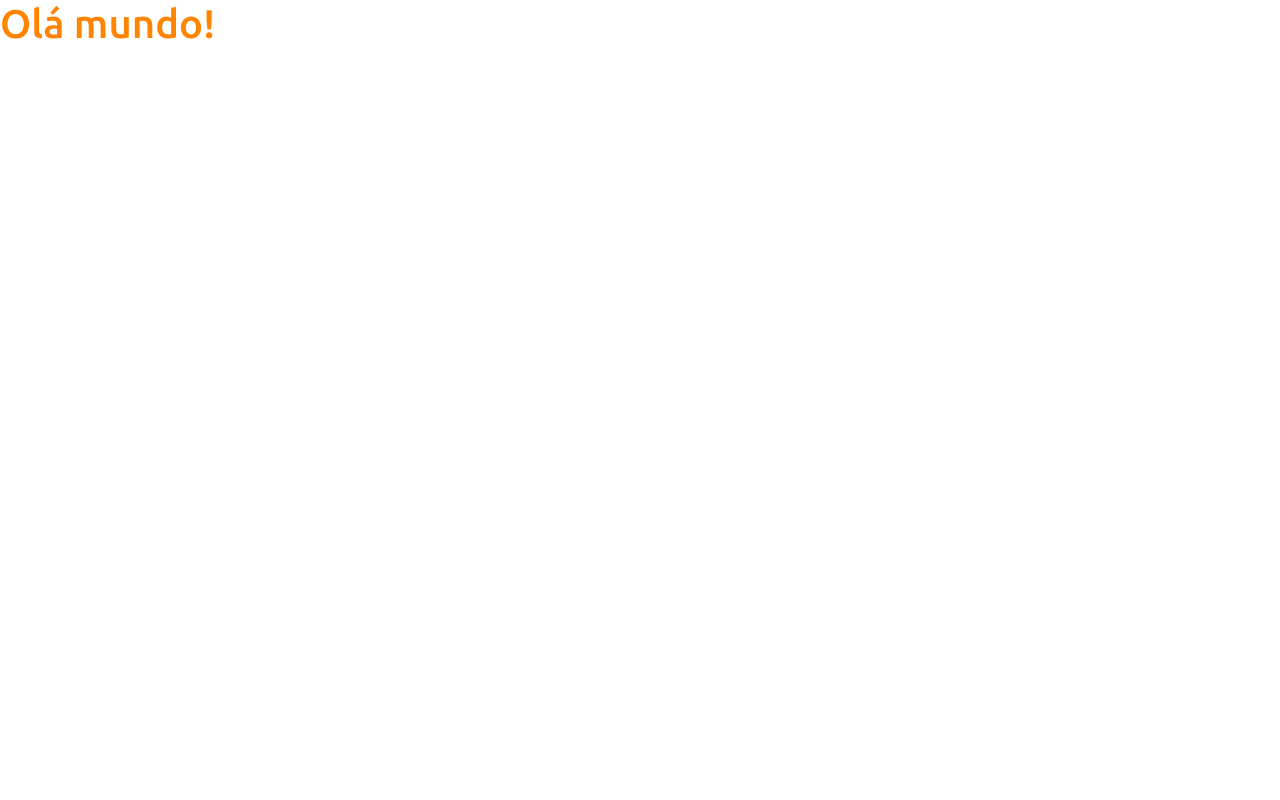
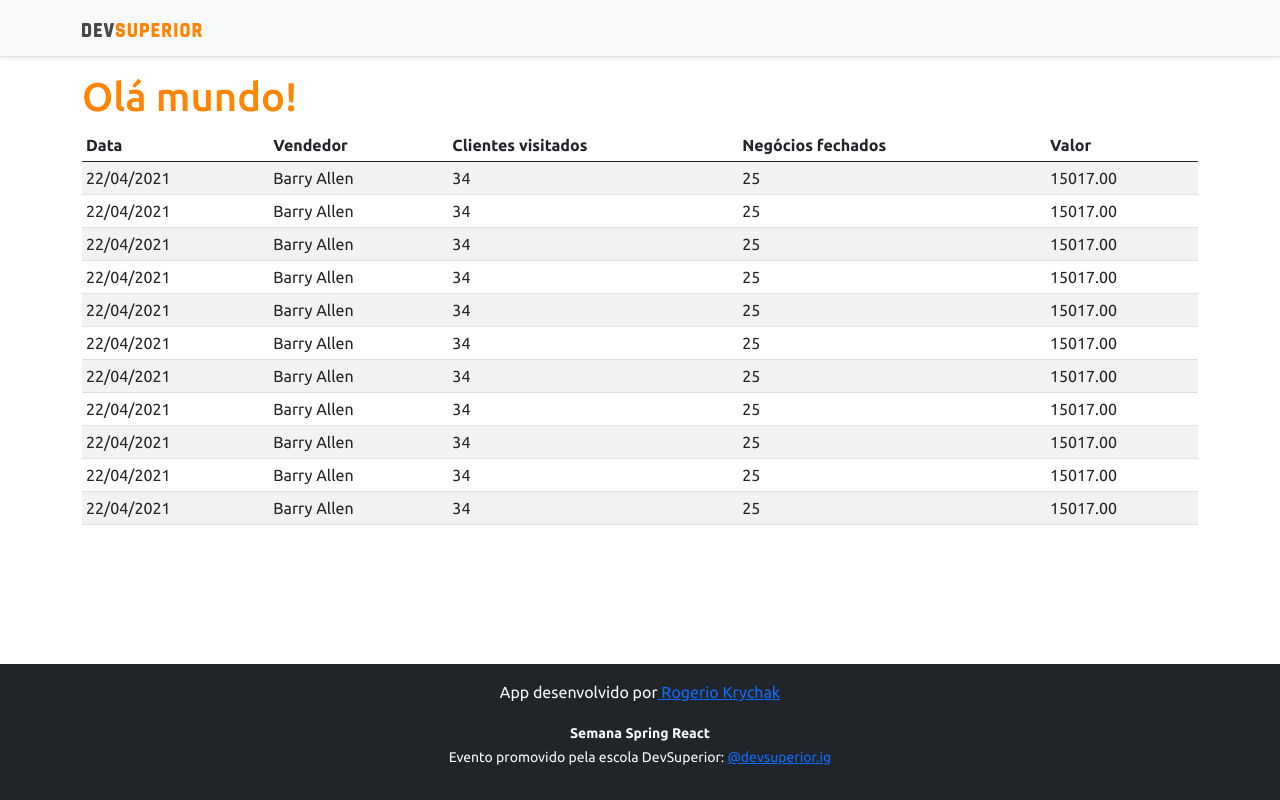
Before and after one commit to rogeriokrychak/projeto-sds3, a React (Create React App) app in the folder frontend/: page / in a window 1280 px wide. Built offline with nearby package versions, Linux system fonts and the light colour scheme.

Commit message:
Basic static components

```diff
--- a/frontend/src/App.tsx
+++ b/frontend/src/App.tsx
@@ -1,9 +1,18 @@
+import DataTable from "components/DataTable";
+import Footer from "components/Footer";
+import NavBar from "components/NavBar";
+
 function App() {
   return (
-    <div>
-      <h1 className="text-primary">Olá mundo!</h1>
-    </div>
+    <>
+      <NavBar />
+      <div className="container">
+        <h1 className="text-primary">Olá mundo!</h1>
+        <DataTable />
+      </div>
+      <Footer />
+    </>
   );
 }
-
+//USA SHIFT+ALT+F PARA FORMATAR,IDENTAR
 export default App;
--- /dev/null
+++ b/frontend/src/components/DataTable/index.tsx
@@ -0,0 +1,98 @@
+const DataTable = () => {
+    return (
+        <div className="table-responsive">
+            <table className="table table-striped table-sm">
+                <thead>
+                    <tr>
+                        <th>Data</th>
+                        <th>Vendedor</th>
+                        <th>Clientes visitados</th>
+                        <th>Negócios fechados</th>
+                        <th>Valor</th>
+                    </tr>
+                </thead>
+                <tbody>
+                    <tr>
+                        <td>22/04/2021</td>
+                        <td>Barry Allen</td>
+                        <td>34</td>
+                        <td>25</td>
+                        <td>15017.00</td>
+                    </tr>
+                    <tr>
+                        <td>22/04/2021</td>
+                        <td>Barry Allen</td>
+                        <td>34</td>
+                        <td>25</td>
+                        <td>15017.00</td>
+                    </tr>
+                    <tr>
+                        <td>22/04/2021</td>
+                        <td>Barry Allen</td>
+                        <td>34</td>
+                        <td>25</td>
+                        <td>15017.00</td>
+                    </tr>
+                    <tr>
+                        <td>22/04/2021</td>
+                        <td>Barry Allen</td>
+                        <td>34</td>
+                        <td>25</td>
+                        <td>15017.00</td>
+                    </tr>
+                    <tr>
+                        <td>22/04/2021</td>
+                        <td>Barry Allen</td>
+                        <td>34</td>
+                        <td>25</td>
+                        <td>15017.00</td>
+                    </tr>
+                    <tr>
+                        <td>22/04/2021</td>
+                        <td>Barry Allen</td>
+                        <td>34</td>
+                        <td>25</td>
+                        <td>15017.00</td>
+                    </tr>
+                    <tr>
+                        <td>22/04/2021</td>
+                        <td>Barry Allen</td>
+                        <td>34</td>
+                        <td>25</td>
+                        <td>15017.00</td>
+                    </tr>
+                    <tr>
+                        <td>22/04/2021</td>
+                        <td>Barry Allen</td>
+                        <td>34</td>
+                        <td>25</td>
+                        <td>15017.00</td>
+                    </tr>
+                    <tr>
+                        <td>22/04/2021</td>
+                        <td>Barry Allen</td>
+                        <td>34</td>
+                        <td>25</td>
+                        <td>15017.00</td>
+                    </tr>
+                    <tr>
+                        <td>22/04/2021</td>
+                        <td>Barry Allen</td>
+                        <td>34</td>
+                        <td>25</td>
+                        <td>15017.00</td>
+                    </tr>
+                    <tr>
+                        <td>22/04/2021</td>
+                        <td>Barry Allen</td>
+                        <td>34</td>
+                        <td>25</td>
+                        <td>15017.00</td>
+                    </tr>
+                </tbody>
+            </table>
+        </div>
+    );
+}
+
+export default DataTable;
--- /dev/null
+++ b/frontend/src/components/Footer/index.tsx
@@ -0,0 +1,13 @@
+const Footer = () => {
+    return (
+        <footer className="footer mt-auto py-3 bg-dark">
+            <div className="container">
+                <p className="text-light">App desenvolvido por<a href="https://github.com/rogeriokrychak/projeto-sds3" target="_blank" rel="noreferrer"> Rogerio Krychak</a></p>
+                <p className="text-light"><small><strong>Semana Spring React</strong><br />
+                    Evento promovido pela escola DevSuperior: <a href="https://instagram.com/devsuperior.ig" target="_blank" rel="noreferrer">@devsuperior.ig</a></small></p>
+            </div>
+        </footer>
+    );
+}
+
+export default Footer;
--- /dev/null
+++ b/frontend/src/components/NavBar/index.tsx
@@ -0,0 +1,15 @@
+import ImgDsDark from "assets/img/ds-dark.svg";
+
+const NavBar = () => {
+    return (
+        <div className="d-flex flex-column flex-md-row align-items-center p-3 px-md-4 mb-3 bg-light border-bottom shadow-sm">
+            <div className="container">
+                <nav className="my-2 my-md-0 mr-md-3">
+                    <img src={ImgDsDark} alt="DevSuperior" width="120" />
+                </nav>
+            </div>
+        </div>
+    );
+}
+
+export default NavBar;
```
Also changed, not shown: frontend/src/assets/img/ds-dark.svg (added).
